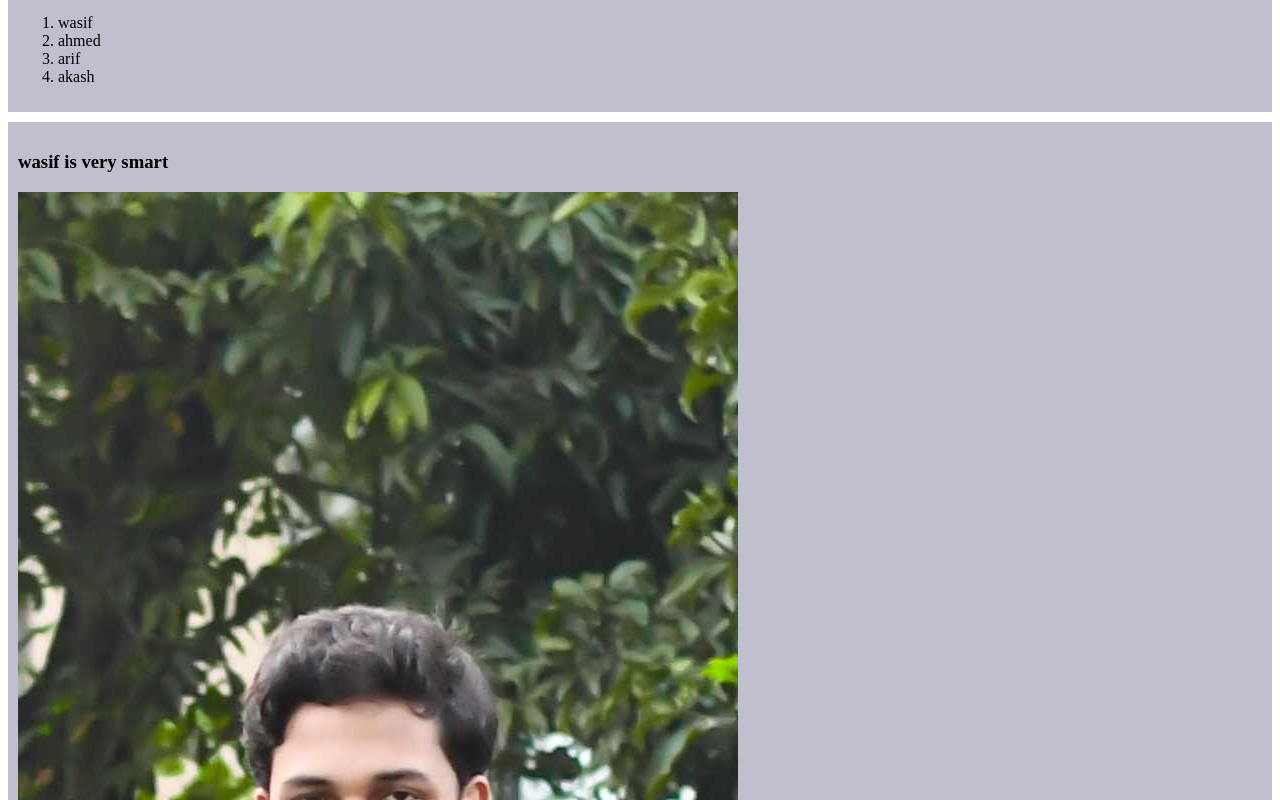
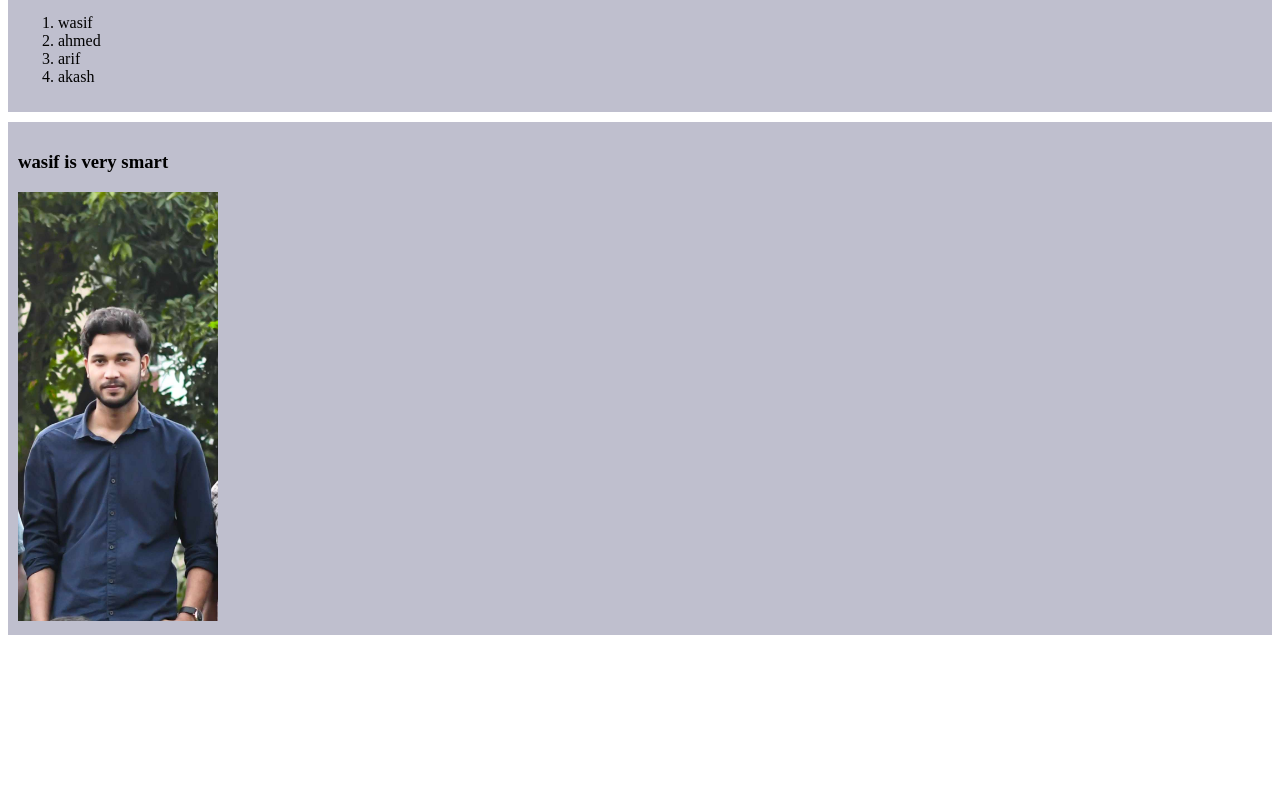
Before and after one commit to wasifahmed85/my-github-repo, a plain HTML site: page index.html in a window 1280 px wide. Shown: the part 440-1240 px from the top of the page. After the commit the page ends 1085 px from the top, so only its background shows below. Drawn offline with Linux system fonts and the light colour scheme.

Commit message:
add new size style

```diff
--- a/index.html
+++ b/index.html
@@ -30,7 +30,7 @@
     </ol></div>
     <div>
         <h3> wasif is very smart</h3>
-        <img src="image/wasif.jpg" alt="">
+        <img width="200px" src="image/wasif.jpg" alt="">
     </div>
 
 </body>
--- a/style/github.css
+++ b/style/github.css
@@ -5,4 +5,5 @@ div{
     background-color: rgb(191, 191, 206);
     padding: 10px;
     margin-bottom: 10px;
+    text-align: left;
 }
```
